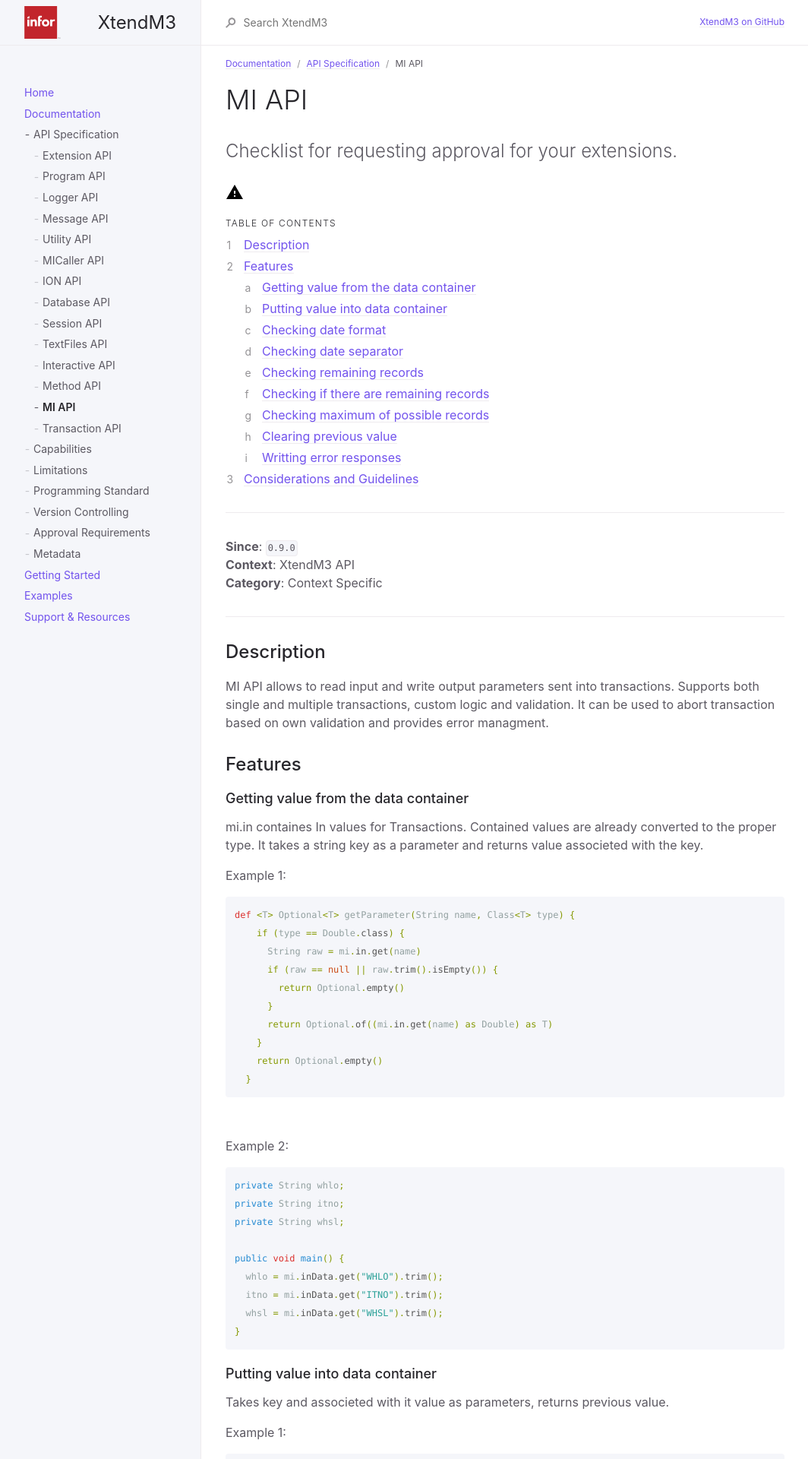
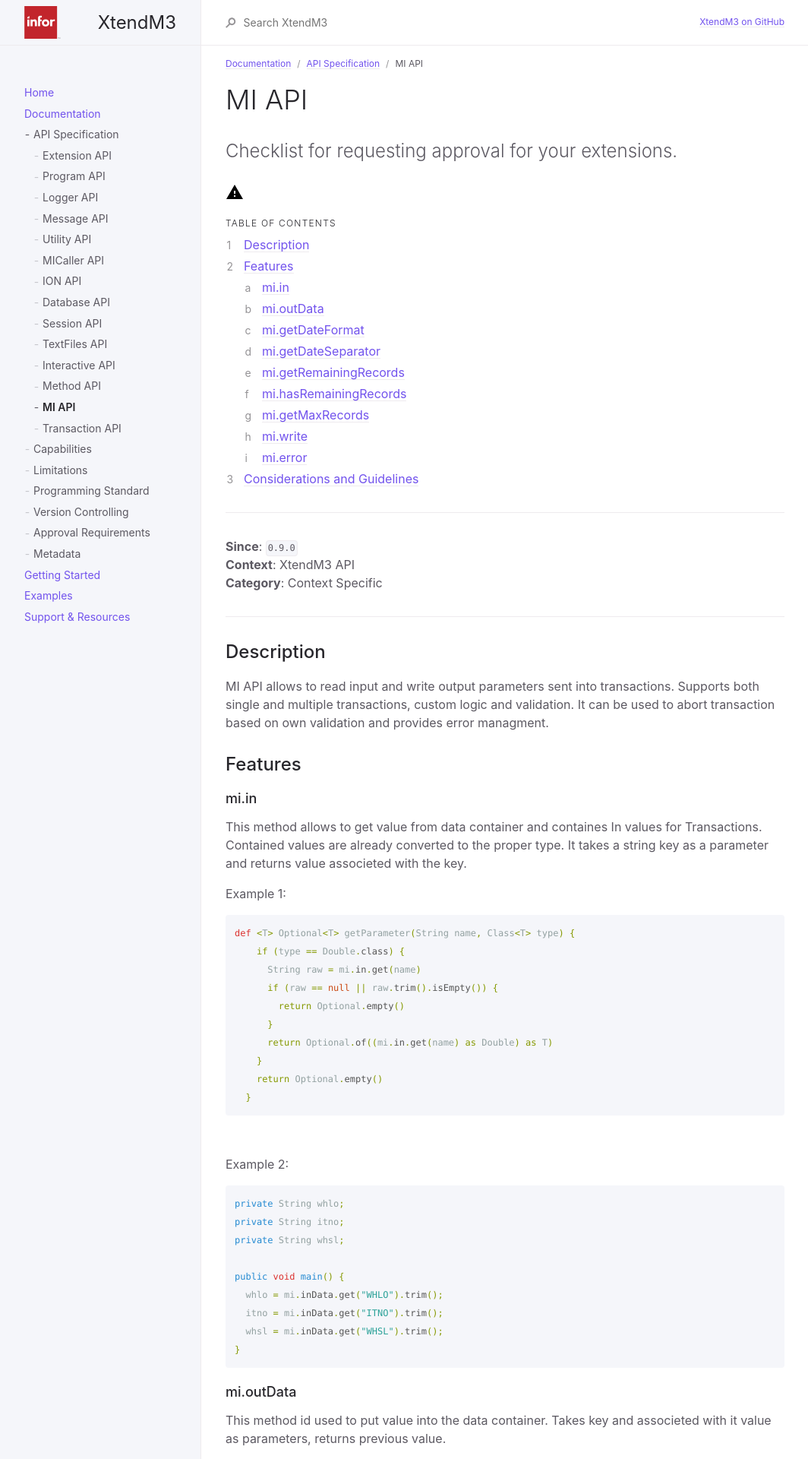
Before and after one commit to infor-cloud/xtendm3, a Jekyll site: the page built from docs/documentation/api-specification/mi-api.md, in a window 1280 px wide. Shown: the top 1920 px of the page at 76% size, without its empty margins (107-1171 px from the left). Built offline with Jekyll 4.4.1, drawn with Linux system fonts in a browser that asks for light colours; some of the changed text lies outside the part shown.

Commit message:
master branch update

````diff
--- a/docs/documentation/api-specification/mi-api.md
+++ b/docs/documentation/api-specification/mi-api.md
@@ -31,8 +31,8 @@ MI API allows to read input and write output parameters sent into transactions.
 
 ## Features
 
-### Getting value from the data container
-mi.in containes In values for Transactions. Contained values are already converted to the proper type.
+### mi.in
+This method allows to get value from data container and containes In values for Transactions. Contained values are already converted to the proper type.
 It takes a string key as a parameter and returns value associeted with the key.
 
 Example 1:
@@ -63,8 +63,8 @@ public void main() {
 }
 ```
 
-### Putting value into data container
-Takes key and associeted with it value as parameters, returns previous value.
+### mi.outData
+This method id used to put value into the data container. Takes key and associeted with it value as parameters, returns previous value.
 
 Example 1:
 ```groovy
@@ -82,8 +82,8 @@ void main() {
   mi.outData.put("WHLO", String.valueOf(getParameter("NUMB", Double.class).orElse(null)))
 }
 ```
-### Checking date format
-Returns date format as a string. Possible formats: `YMD8`, `YMD6`, `MDY6`, `DMY6`, `YWD5`.
+### mi.getDateFormat
+This method checks date format and returns it as a string. Possible formats: YMD8, YMD6, MDY6, DMY6, YWD5.
 
 Example:
 ```groovy
@@ -93,7 +93,7 @@ void main() {
   }
 }
 ```
-### Checking date separator
+### mi.getDateSeparator
 Returns date separator as a char.
 
 Example:
@@ -106,7 +106,7 @@ String newDate = date.format( 'M'{sep}'d'{sep}'yyyy' )
 }
 ```
 
-### Checking remaining records
+### mi.getRemainingRecords
 Returns the amount of remaining records allowed to be written in current transaction.
 
 Example:
@@ -121,7 +121,7 @@ void main() {
 }
 ```
 
-### Checking if there are remaining records
+### mi.hasRemainingRecords
 Returns true if there are still any additional records to be written or false if not.
 
 Example:
@@ -134,7 +134,7 @@ void main() {
 }
 ```
 
-### Checking maximum of possible records
+### mi.getMaxRecords
 Returns the maximum amount of possible records to be written as an integer.
 
 Example:
@@ -148,7 +148,7 @@ public void main() {
 }
 ```
 
-### Clearing previous value
+### mi.write
 Writes response from data present in outData. Clears all values in outData.
 
 Example:
@@ -159,10 +159,10 @@ public void main() {
 }
 ```
 
-### Writting error responses
-Writes error responses with parameters:
-String errorMessage - error message to display (only supports 240 characters);
-String field - field error occurred for (only supports 10 characters);
+### mi.error
+Writes error responses with parameters:<br>
+String errorMessage - error message to display (only supports 240 characters);<br>
+String field - field error occurred for (only supports 10 characters);<br>
 String errorCode - code for error which occurred (only supports 2 characters).
 
 Example 1:
````
Also changed, not shown: docs/documentation/api-specification/session-api.md (+2 -2 lines), docs/documentation/api-specification/transaction-api.md (+3 -3 lines), docs/documentation/api-specification/utility-api.md (+2 -2 lines), index.md (+1 -1 lines).
